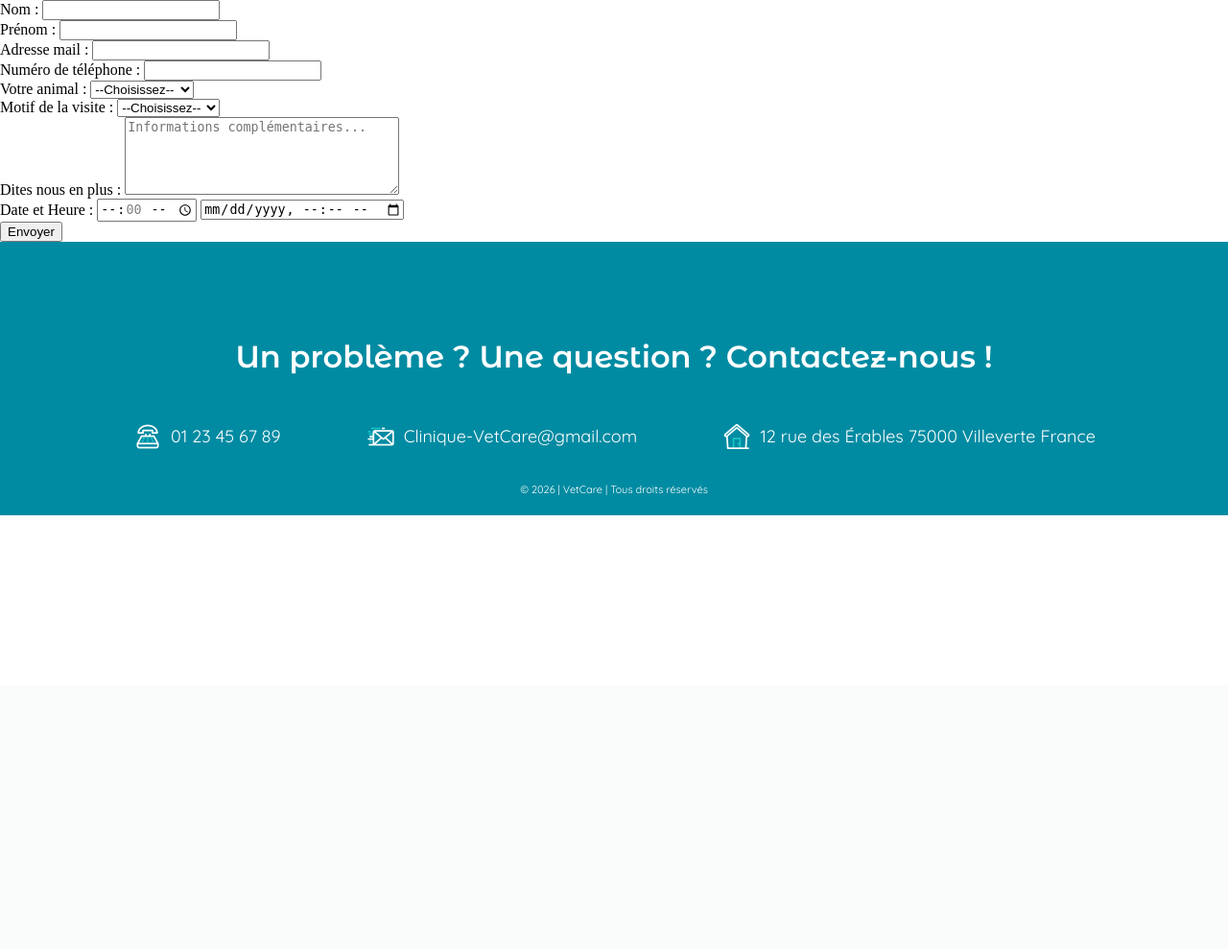
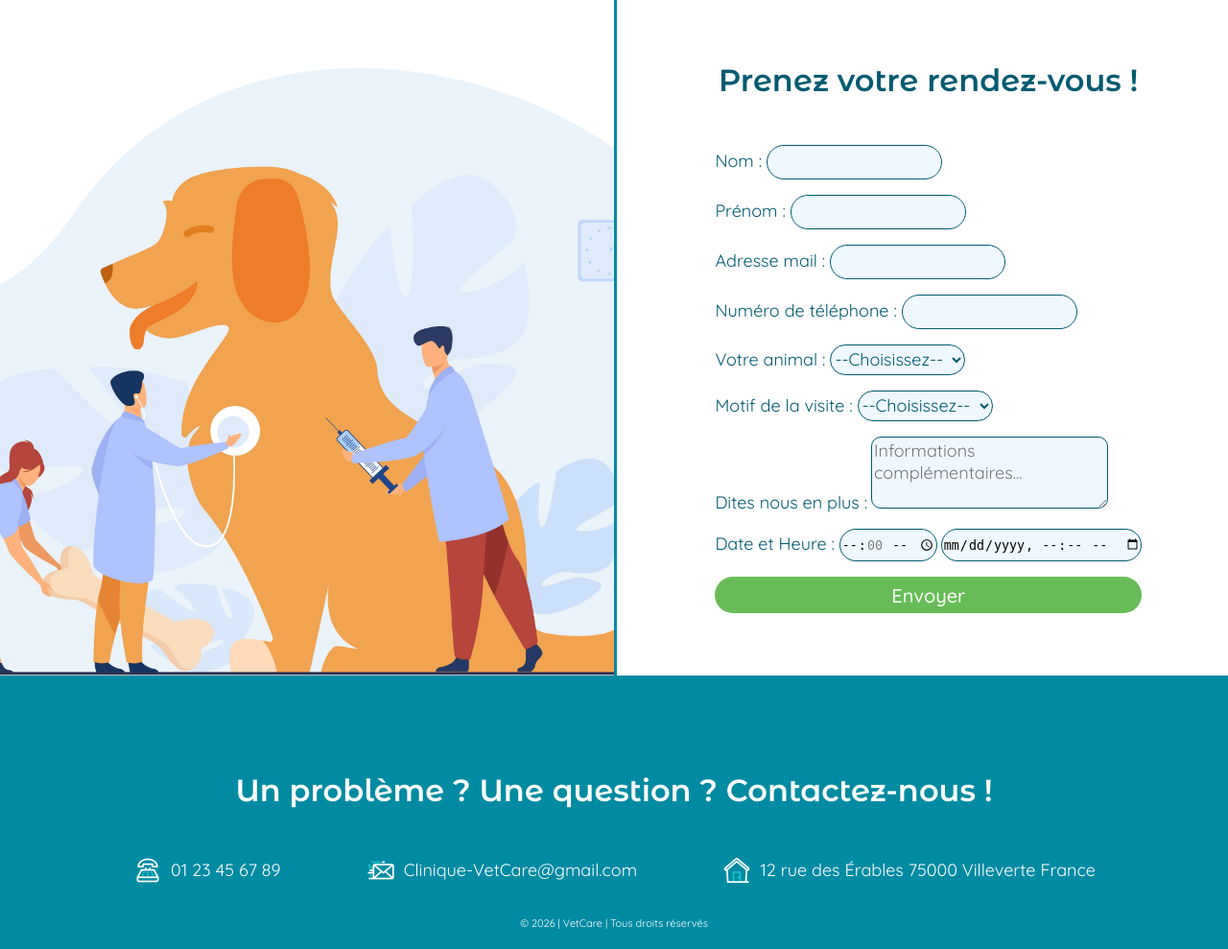
Before and after one commit to JeremyByrdyCheron/Symfony-veterinaire, a PHP site: page /formulaire.php in a window 1280 px wide. Shown: the part 86-1075 px from the top of the page at 96% size. Before the commit the page ends 623 px from the top, so only its background shows below. Run offline with PHP 8.4, Linux system fonts and the light colour scheme.

Commit message:
add form css

```diff
--- a/assets/css/formulaire.css
+++ b/assets/css/formulaire.css
@@ -0,0 +1,54 @@
+input,select  {
+    background-color: aliceblue;
+    border: solid 1px #005b71;
+    border-radius: 30px;
+    height: 4dvh;
+
+}
+textarea {
+    background-color: aliceblue;
+    border: solid 1px #005b71;
+    border-radius: 10px;
+}
+#img_form {
+    width: 50vw;
+    height: 88dvh;
+    display: flex;
+    border-right: solid 3px #008ba2;
+}
+#img_form img{
+    height: 100%;
+    width: 100%;
+    object-fit: cover;;
+}
+#formulaire {
+    display: flex;
+    flex-direction: row;
+}
+#formulaire h2 {
+    display: flex;
+    flex-direction: column;
+}
+form {
+    display: flex;
+    flex-direction: column;
+    justify-content: center;
+    margin-left: 8vw;
+    height: 88dvh;
+}
+form button {
+    margin-bottom: 10vh;
+}
+.padd_form {
+    padding-bottom: 2vh;
+}
+button {
+    border-radius: 30px;
+    font-family: 'Quicksand';
+    font-size: 20px;
+    font-weight: 500;
+    color: white;
+    background-color: #68bc58;
+    padding: 1.5%;
+    border: none;
+}
--- a/assets/css/style.css
+++ b/assets/css/style.css
@@ -4,7 +4,7 @@
 html {
   scroll-behavior: smooth;
 }
-p,ul,table {
+p,ul,table, label,select,textarea {
   font-family: "Quicksand";
   font-size: 18px;
   color: #005b71;
--- a/formulaire.php
+++ b/formulaire.php
@@ -44,25 +44,29 @@ include "assets/utils/header.php";
     echo "<p style='color:green'>$success</p>"; ?>
 <?php if (isset($error))
     echo "<p style='color:red'>$error</p>"; ?>
-
+<section id="formulaire">
+    <div id="img_form">
+        <img src="assets/img/illustration_form.jpg" alt="Illustration chien et veterinaires">
+    </div>
     <form action="" method="post">
-    <div>
+        <h2>Prenez votre rendez-vous !</h2>
+        <div class="padd_form">
             <label for="name">Nom : </label>
             <input type="text" name="name" id="name" required />
         </div>
-    <div>
+        <div class="padd_form">
             <label for="firstname">Prénom : </label>
             <input type="text" name="firstname" id="firstname" required />
         </div>
-    <div>
+        <div class="padd_form">
             <label for="email">Adresse mail : </label>
             <input type="email" name="email" id="email" required />
         </div>
-    <div>
+        <div class="padd_form">
             <label for="phone">Numéro de téléphone : </label>
             <input type="tel" name="phone" id="phone" required />
         </div>
-    <div>
+        <div class="padd_form">
             <label for="pet">Votre animal : </label>
             <select name="pet" id="pet" required>
                 <option value="">--Choisissez--</option>
@@ -76,7 +80,7 @@ include "assets/utils/header.php";
                 <option value="others">Autres</option>
             </select>
         </div>
-    <div>
+        <div class="padd_form">
             <label for="reason">Motif de la visite : </label>
             <select name="reason" id="reason" required>
                 <option value="">--Choisissez--</option>
@@ -90,11 +94,11 @@ include "assets/utils/header.php";
                 <option value="other">Autres</option>
             </select>
         </div>
-    <div>
+        <div class="padd_form">
             <label for="info">Dites nous en plus :</label>
-        <textarea id="info" name="info" rows="5" cols="33" placeholder="Informations complémentaires..."></textarea>
+            <textarea id="info" name="info" rows="3" cols="25" placeholder="Informations complémentaires..."></textarea>
         </div>
-    <div>
+        <div class="padd_form">
             <label for="dateTime">Date et Heure : </label>
             <input id="timeInput" type="time" min="09:00" max="18:00" step="3600">
             <input type="datetime-local" id="dateTime" name="dateTime" required />
@@ -112,5 +116,6 @@ include "assets/utils/header.php";
             });
         </script>
     </form>
+</section>
 
 <?php include "assets/utils/footer.php"; ?>
```
Also changed, not shown: assets/img/illustration_form.jpg (added), assets/img/motif_recup_doc.jpg (added). Lines whose indentation alone changed are shown as unchanged.
